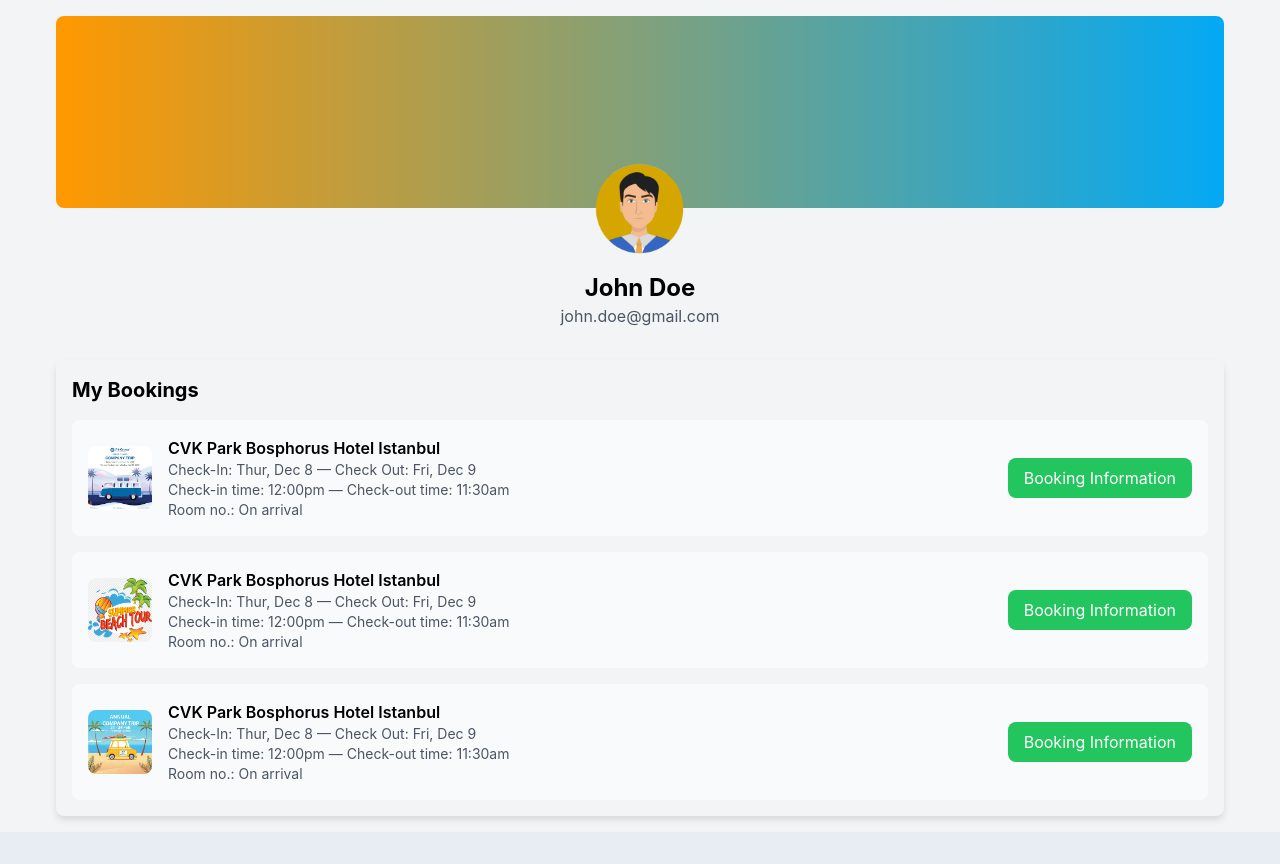
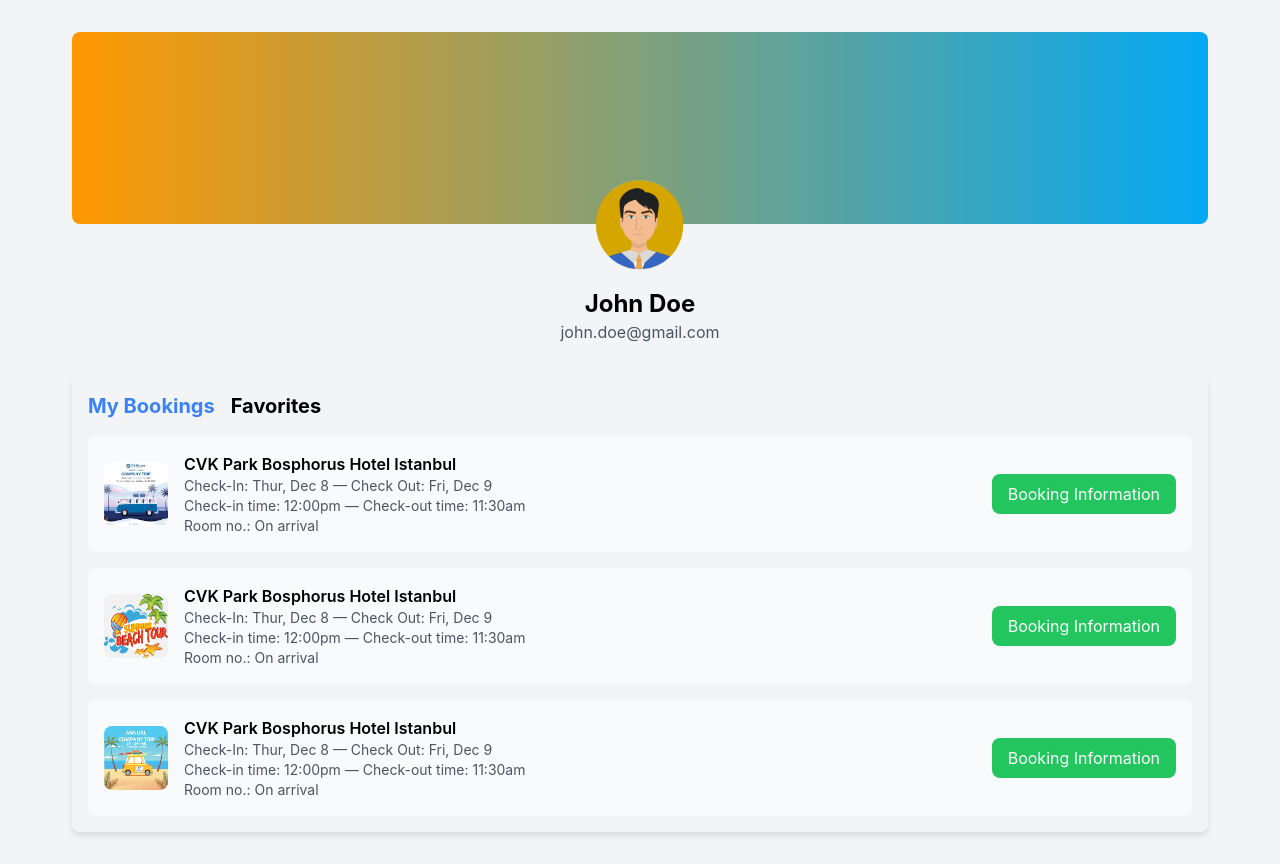
Before and after one commit to essaket/trip-excursion, a React (Create React App) app in the folder client/: page /user in a window 1280 px wide. Before the commit the page ends 832 px from the top, so only its background shows below. Built offline with nearby package versions, Linux system fonts and the light colour scheme.

Commit message:
Add favorite page

```diff
--- a/client/src/pages/User/user.js
+++ b/client/src/pages/User/user.js
@@ -1,18 +1,27 @@
-import React from 'react';
+import React, { useState } from 'react';
 import '../../styles/user.css'; // Ensure you have the appropriate styles included
 import user1 from "../../assets/images/user1.png";
 import trip1 from "../../assets/images/trip1.png";
 import trip2 from "../../assets/images/trip2.png";
 import trip3 from "../../assets/images/trip3.png";
+import favorite1 from "../../assets/images/trip1.png"; // Sample favorite image
+import favorite2 from "../../assets/images/trip2.png";
 
 const User = () => {
+    const [activeSection, setActiveSection] = useState('bookings');
+
   return (
     <div className="bg-gray-100 min-h-screen">
+      <div className="container mx-auto p-4">
+
+
+
+
       <div className="container mx-auto p-4">
         <div className="relative">
           <div className="bg-gradient-to-r from-orange-400 to-blue-500 h-48 rounded-lg"></div>
           <div className="absolute -bottom-12 left-1/2 transform -translate-x-1/2">
-            <img className="h-24" src={user1} alt="User" />
+            <img className="h-24 rounded-full" src={user1} alt="User" />
           </div>
         </div>
         <div className="text-center mt-16">
@@ -22,11 +31,25 @@
 
         <div className="mt-8 p-4 shadow rounded-lg">
           <div className="flex justify-between items-center mb-4">
-            <h2 className="text-xl font-bold">My Bookings</h2>
+            <div className="flex space-x-4">
+              <h2
+                className={`text-xl font-bold cursor-pointer ${activeSection === 'bookings' ? 'text-blue-500' : ''}`}
+                onClick={() => setActiveSection('bookings')}
+              >
+                My Bookings
+              </h2>
+              <h2
+                className={`text-xl font-bold cursor-pointer ${activeSection === 'favorites' ? 'text-blue-500' : ''}`}
+                onClick={() => setActiveSection('favorites')}
+              >
+                Favorites
+              </h2>
+            </div>
           </div>
 
+          {activeSection === 'bookings' ? (
             <div className="grid grid-cols-1 gap-4">
-            {/* Ticket 1 */}
+              {/* Booking Tickets */}
               <div className="bg-gray-50 p-4 rounded-lg flex items-center justify-between">
                 <div className="flex items-center">
                   <img className="h-16 w-16 rounded-lg" src={trip1} alt="Hotel" />
@@ -39,8 +62,6 @@
                 </div>
                 <button className="bg-green-500 text-white px-4 py-2 rounded-lg">Booking Information</button>
               </div>
-
-            {/* Ticket 2 */}
               <div className="bg-gray-50 p-4 rounded-lg flex items-center justify-between">
                 <div className="flex items-center">
                   <img className="h-16 w-16 rounded-lg" src={trip2} alt="Hotel" />
@@ -51,10 +72,9 @@
                     <p className="text-sm text-gray-600">Room no.: On arrival</p>
                   </div>
                 </div>
+
                 <button className="bg-green-500 text-white px-4 py-2 rounded-lg">Booking Information</button>
               </div>
-
-            {/* Ticket 3 */}
               <div className="bg-gray-50 p-4 rounded-lg flex items-center justify-between">
                 <div className="flex items-center">
                   <img className="h-16 w-16 rounded-lg" src={trip3} alt="Hotel" />
@@ -68,9 +88,40 @@
                 <button className="bg-green-500 text-white px-4 py-2 rounded-lg">Booking Information</button>
               </div>
             </div>
+          ) : (
+            <div className="grid grid-cols-1 gap-4">
+              {/* Favorite Tickets */}
+              <div className="bg-gray-50 p-4 rounded-lg flex items-center justify-between">
+                <div className="flex items-center">
+                  <img className="h-16 w-16 rounded-lg" src={favorite1} alt="Hotel" />
+                  <div className="ml-4">
+                    <p className="font-semibold">Trip</p>
+                    <p className="text-sm text-gray-600">Check-In: Mon, Jan 10 — Check Out: Tue, Jan 11</p>
+                    <p className="text-sm text-gray-600">Check-in time: 1:00pm — Check-out time: 12:00pm</p>
+                    <p className="text-sm text-gray-600">Room no.: 101</p>
+                  </div>
+                </div>
+                <button className="bg-blue-500 text-white px-4 py-2 rounded-lg">Book Now</button>
+              </div>
+              <div className="bg-gray-50 p-4 rounded-lg flex items-center justify-between">
+                <div className="flex items-center">
+                  <img className="h-16 w-16 rounded-lg" src={favorite2} alt="Hotel" />
+                  <div className="ml-4">
+                    <p className="font-semibold">Trip</p>
+                    <p className="text-sm text-gray-600">Check-In: Wed, Feb 5 — Check Out: Thu, Feb 6</p>
+                    <p className="text-sm text-gray-600">Check-in time: 2:00pm — Check-out time: 12:30pm</p>
+                    <p className="text-sm text-gray-600">Room no.: 202</p>
+                  </div>
+                </div>
+                <button className="bg-blue-500 text-white px-4 py-2 rounded-lg">Book Now</button>
+              </div>
+            </div>
+          )}
         </div>
       </div>
     </div>
+    </div>
+
   );
 };
 
```
Lines whose indentation alone changed are shown as unchanged.
